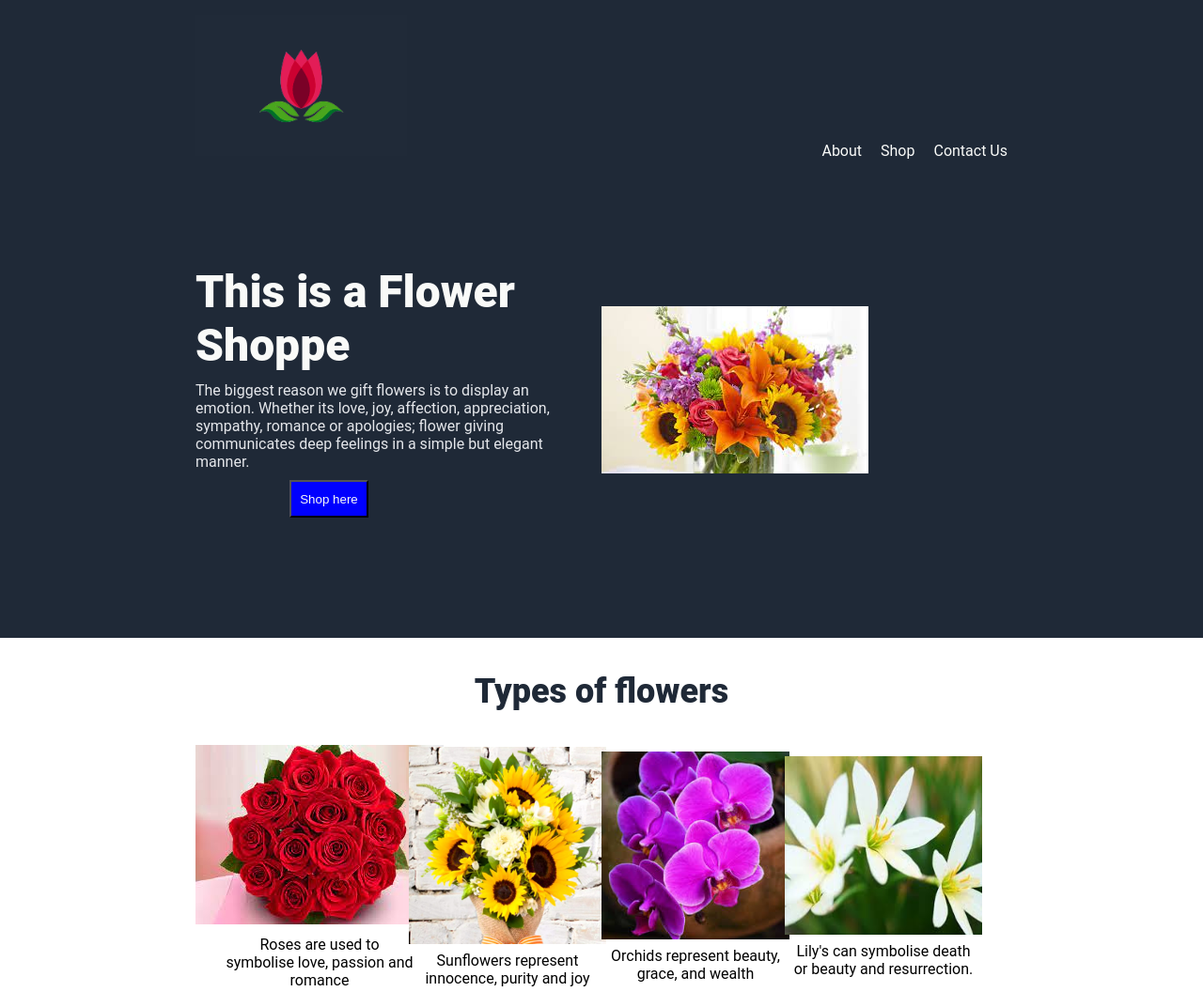
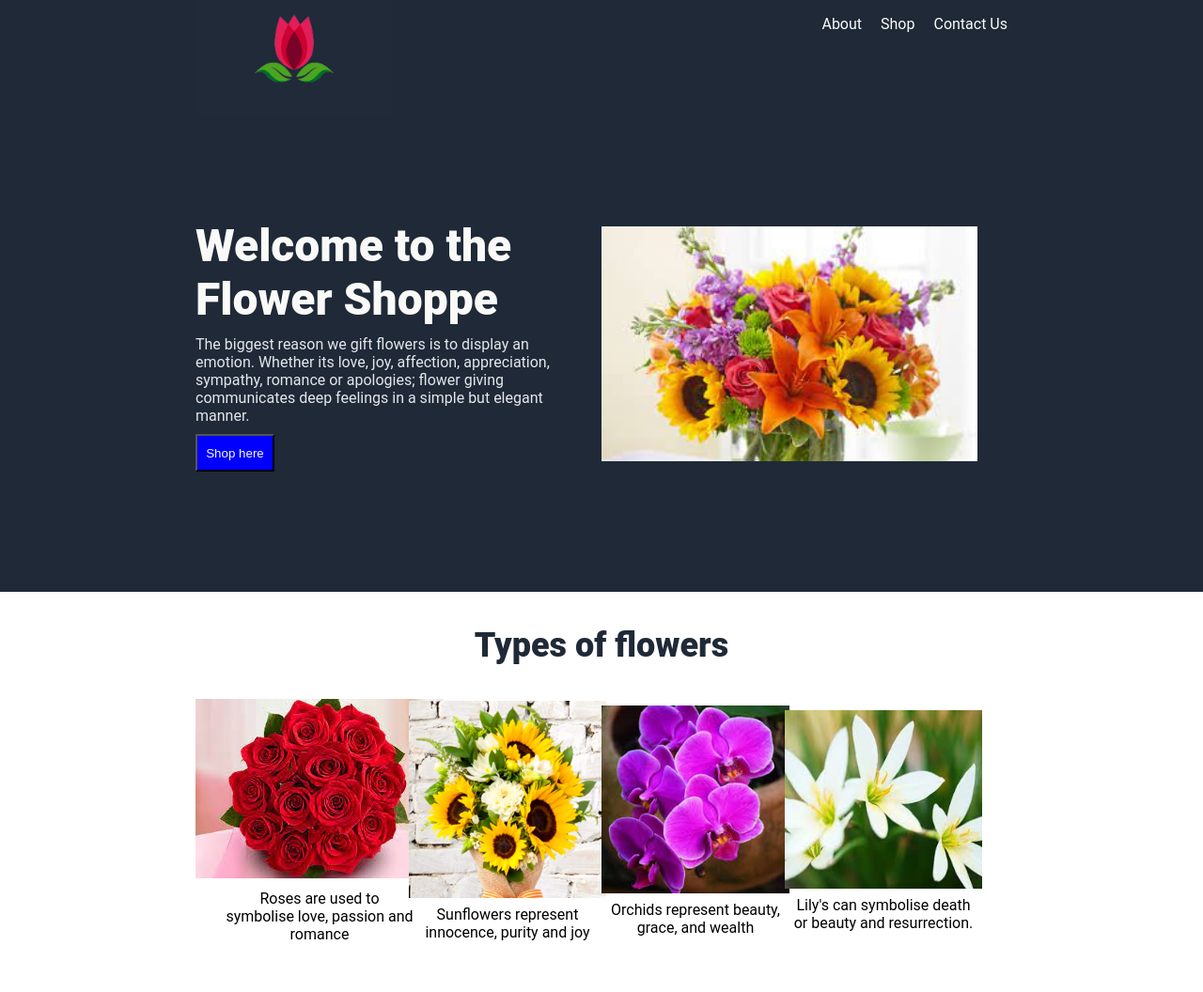
Before and after one commit to Keegs4213/odin-landing-page, a plain HTML site: page index.html in a window 1280 px wide. Shown: the top 1056 px of the page at 94% size. Drawn offline with Linux system fonts and the light colour scheme.

Commit message:
Fixed image positioning

```diff
--- a/index.html
+++ b/index.html
@@ -25,14 +25,12 @@
 
  <div class="welcome">
     <div class="left">
-        <h1 class="hero">This is a Flower Shoppe</h1>
+        <h1 class="hero">Welcome to the Flower Shoppe</h1>
         <p class="secondary">The biggest reason we gift flowers is to display an emotion. Whether its love, joy, affection, appreciation, sympathy, romance or apologies; flower giving communicates deep feelings in a simple but elegant manner.</p>
         <button class="secondary">Shop here</button>
     </div>
     <div class="right">
-        <div class="image">
-            <img src="images/flower3.jpeg" alt="Flowers">
-        </div>
+            <img id="image" src="images/flower3.jpeg" alt="Flowers">
     </div>
  </div>
 </header>
--- a/styles.css
+++ b/styles.css
@@ -21,7 +21,8 @@ header {
     display: flex;
     align-items: center;
     justify-content: center;
-    height: 150px;
+    height: 140px;
+    margin-top: -35px;
     mix-blend-mode: hard-light;
 }
 
@@ -29,7 +30,7 @@ header {
 .nav {
     display: flex;
     justify-content: space-between;
-    align-items: baseline;
+    align-items: top;
 }
 
 .nav ul {
@@ -51,6 +52,7 @@ header {
     display: flex;
     flex-direction: column;
     gap: 10px;
+    flex-wrap: wrap;
 }
 
 .welcome .right {
@@ -68,11 +70,12 @@ button {
     color:#F9FAF8;
     height: 40px;
     width: 84px;
-    margin-left: 100px;
+
 }
 
-.image {
-
+#image {
+   width: 400px;
+   height: 250px;
 }
 
 /* FLOWER TILES */
```
